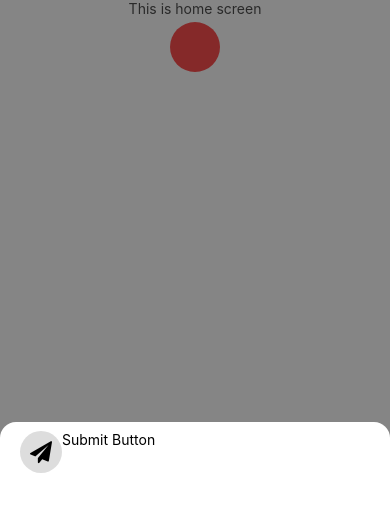
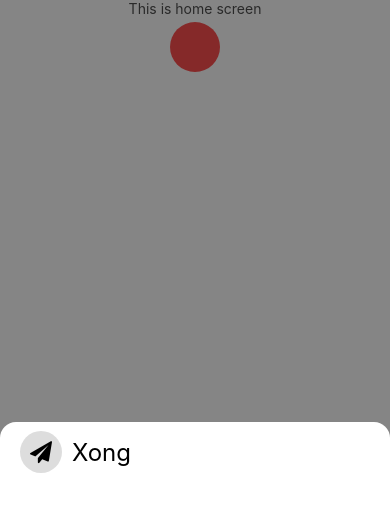
Before and after one commit to gnauqtahnal/ComBook, a React Native app: screen / in a window 390 px wide. Both pictures are taken after a click on the element 195 px from the left and 47 px from the top of the page. Shown: the top 512 px of the page. Built offline with nearby package versions, Linux system fonts and the light colour scheme.

Commit message:
Add submit button

```diff
--- a/src/screens/HomeScreen/CardPropsBottomSheet/SubmitButton.js
+++ b/src/screens/HomeScreen/CardPropsBottomSheet/SubmitButton.js
@@ -5,7 +5,7 @@ import { StyleSheet, Text, TouchableHighlight, View } from 'react-native';
 const SubmitButton = React.memo(({ containerStyle, onPress }) => {
   return (
     <TouchableHighlight
-      onPress={() => {}}
+      onPress={onPress}
       style={[styles.container, containerStyle]}
       underlayColor="#cccccc"
     >
@@ -13,13 +13,11 @@ const SubmitButton = React.memo(({ containerStyle, onPress }) => {
         <View style={styles.iconContainer}>
           <FontAwesome name="send" size={22} color="black" />
         </View>
-        <Text>Submit Button</Text>
+        <Text style={styles.text}>Xong</Text>
       </View>
     </TouchableHighlight>
   );
 });
-
-export default SubmitButton;
 
 const styles = StyleSheet.create({
   container: {
@@ -31,10 +29,18 @@ const styles = StyleSheet.create({
   },
   wrapper: {
     flexDirection: 'row',
+    alignItems: 'center',
+    justifyContent: 'flex-start',
   },
   iconContainer: {
     padding: 10,
     borderRadius: 9999,
     backgroundColor: '#dddddd',
+    marginRight: 10,
+  },
+  text: {
+    fontSize: 24,
   },
 });
+
+export default SubmitButton;
```
